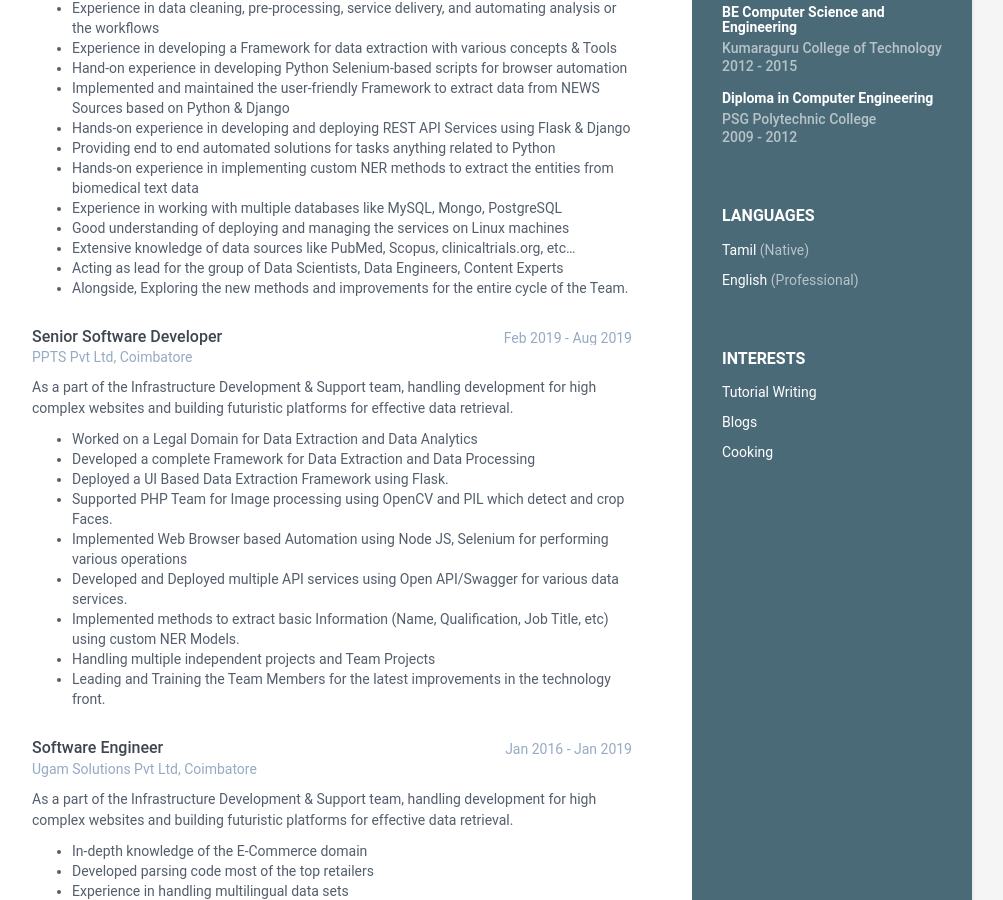
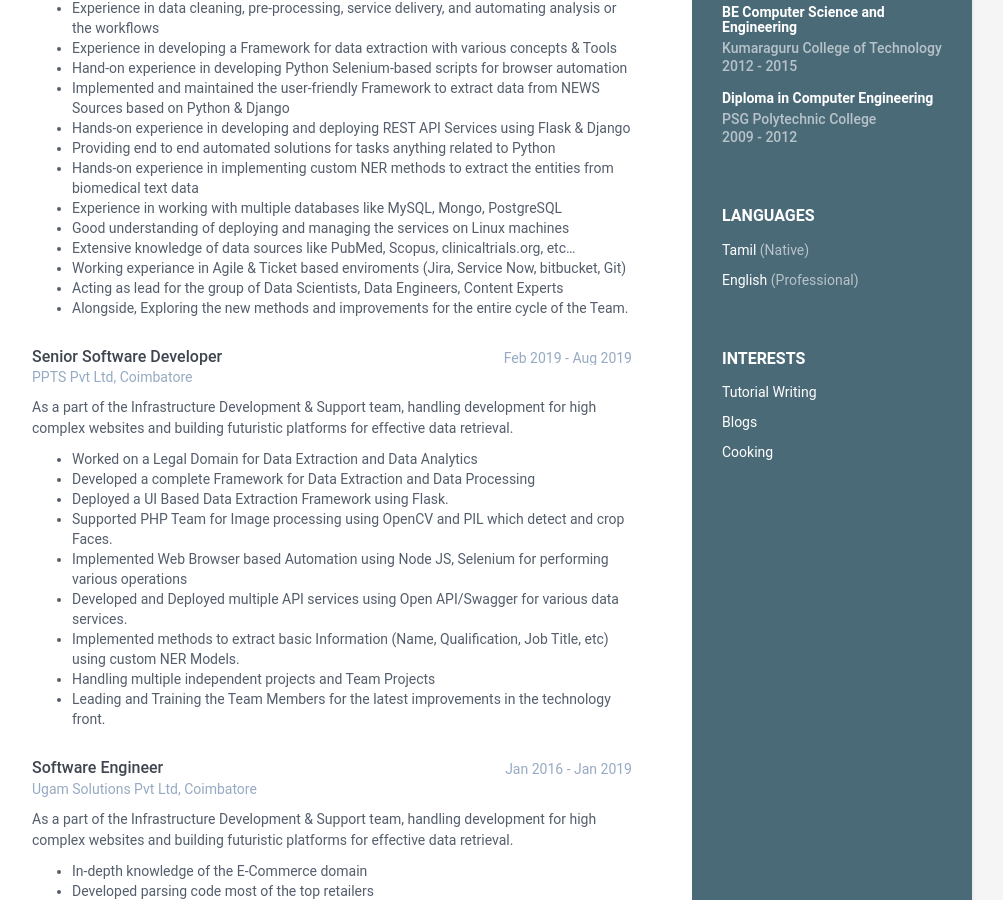
Before and after one commit to dhamodharanrk/online-cv, a Jekyll site: the page built from index.html, in a window 1280 px wide and 900 px high, scrolled down 623 px. Shown: the whole window, without its empty margins (168-1171 px from the left). Built offline with Jekyll 4.4.1, drawn with Linux system fonts in a browser that asks for light colours.

Commit message:
Update data.yml

```diff
--- a/_data/data.yml
+++ b/_data/data.yml
@@ -98,6 +98,7 @@ experiences:
           - Experience in working with multiple databases like MySQL, Mongo, PostgreSQL
           - Good understanding of deploying and managing the services on Linux machines
           - Extensive knowledge of data sources like PubMed, Scopus, clinicaltrials.org, etc...
+          - Working experiance in Agile & Ticket based enviroments (Jira, Service Now, bitbucket, Git)
           - Acting as lead for the group of Data Scientists, Data Engineers, Content Experts
           - Alongside, Exploring the new methods and improvements for the entire cycle of the Team.
 
```
